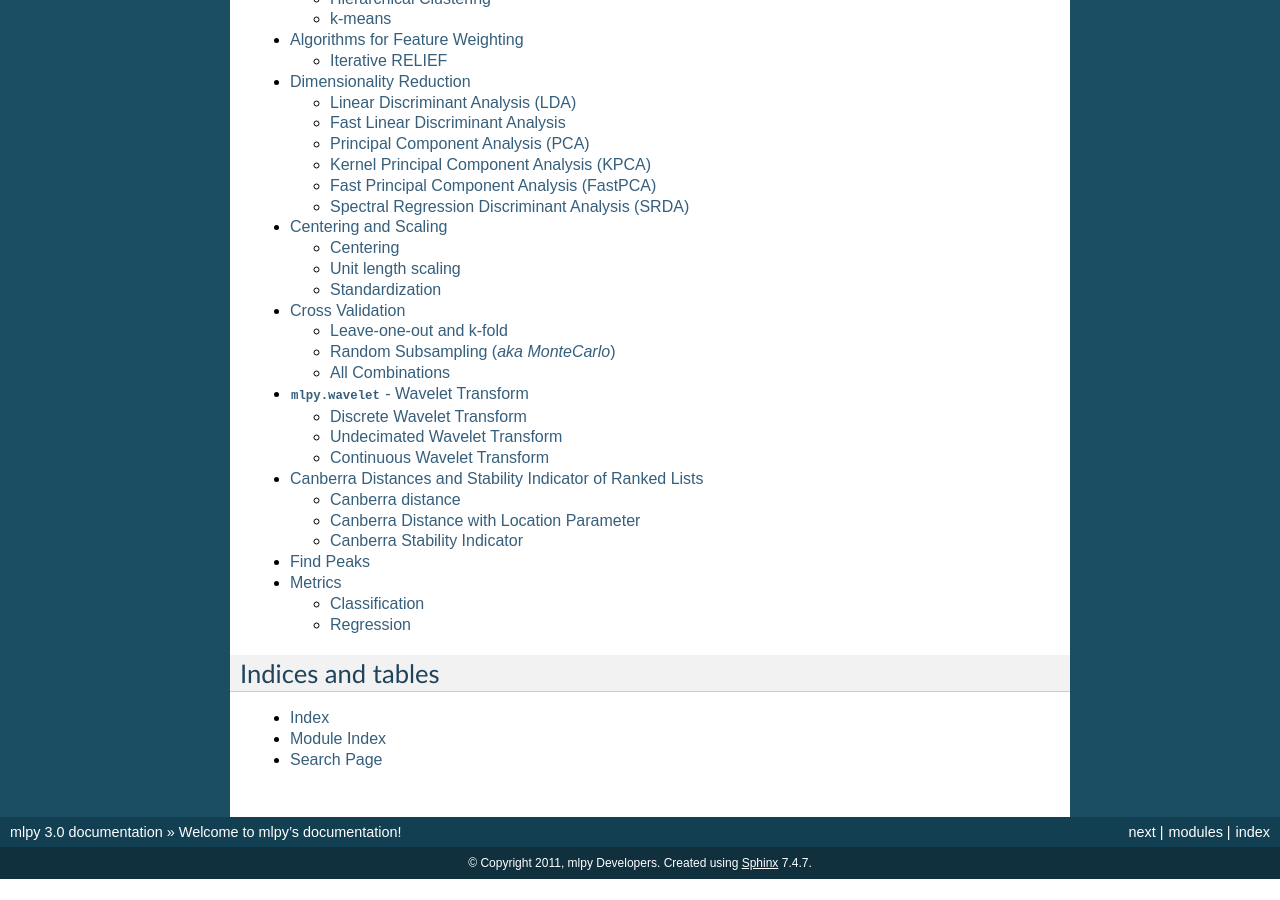
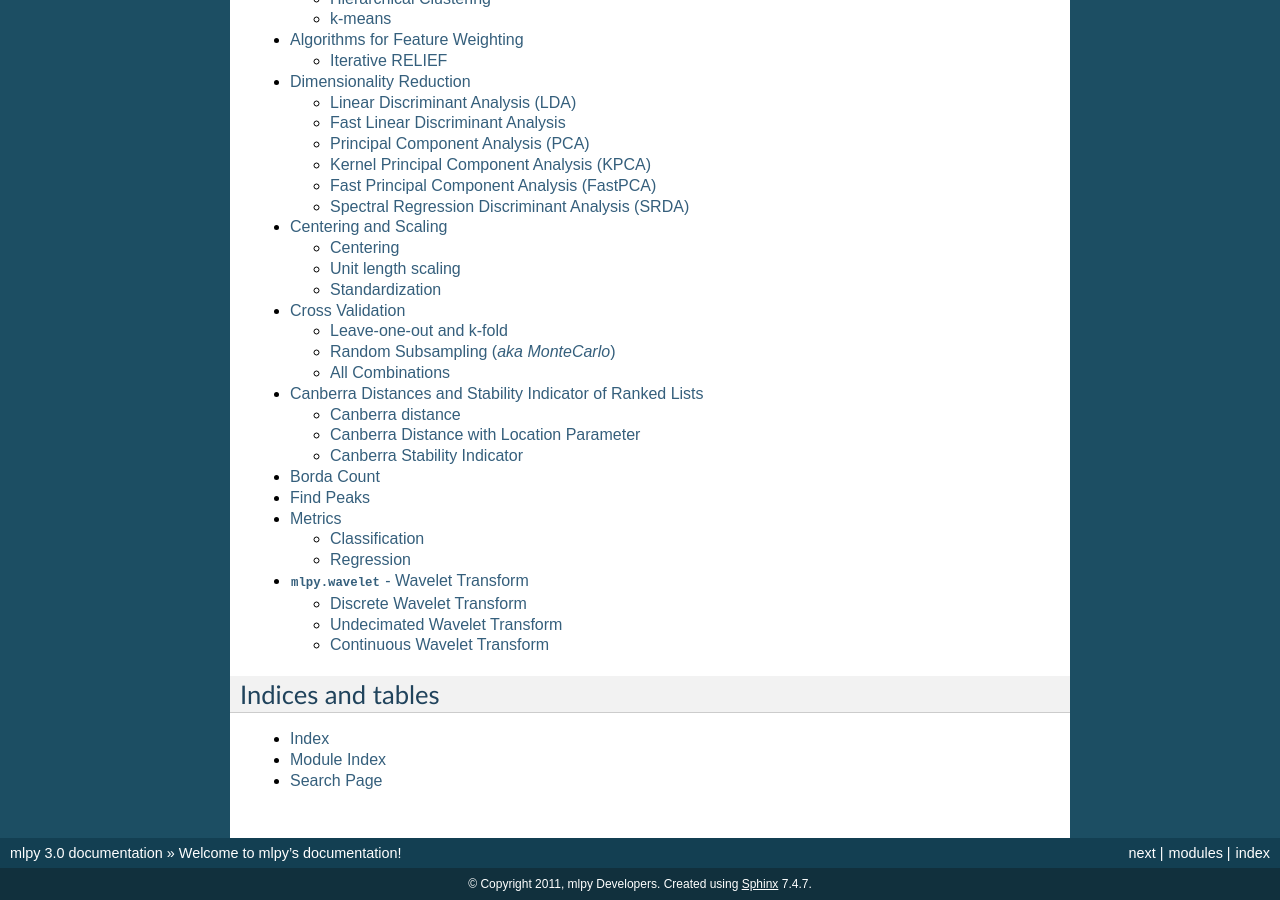
Before and after one commit to pombredanne/http-hg.code.sf.net-p-mlpy-code, a Sphinx documentation site: the page built from docs/source/index.txt, in a window 1280 px wide and 900 px high, scrolled down 886 px. Built offline with Sphinx 7.4.7, drawn with Linux system fonts in a browser that asks for light colours; formulas are drawn with MathJax 3; before the commit the page ends 1765 px from its top, so only the background shows below that.

Commit message:
borda_count docs added

```diff
--- /dev/null
+++ b/docs/source/borda.txt
@@ -0,0 +1,6 @@
+.. currentmodule:: mlpy
+
+Borda Count
+===========
+
+.. autofunction:: borda_count
--- a/docs/source/index.txt
+++ b/docs/source/index.txt
@@ -32,10 +32,11 @@ included in mlpy.
    dim_red
    scaling
    crossval
-   wavelet
    canberra
+   borda
    findpeaks
    metrics
+   wavelet
 
 
 Indices and tables
```
